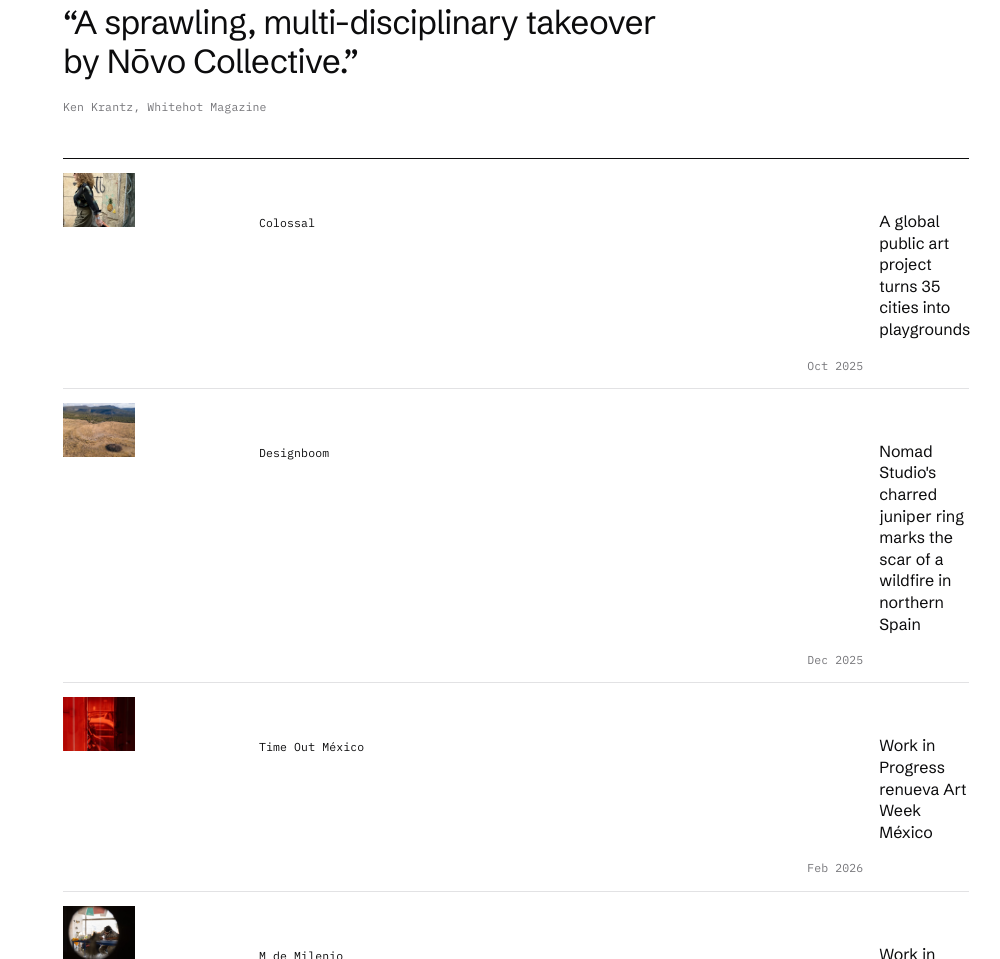
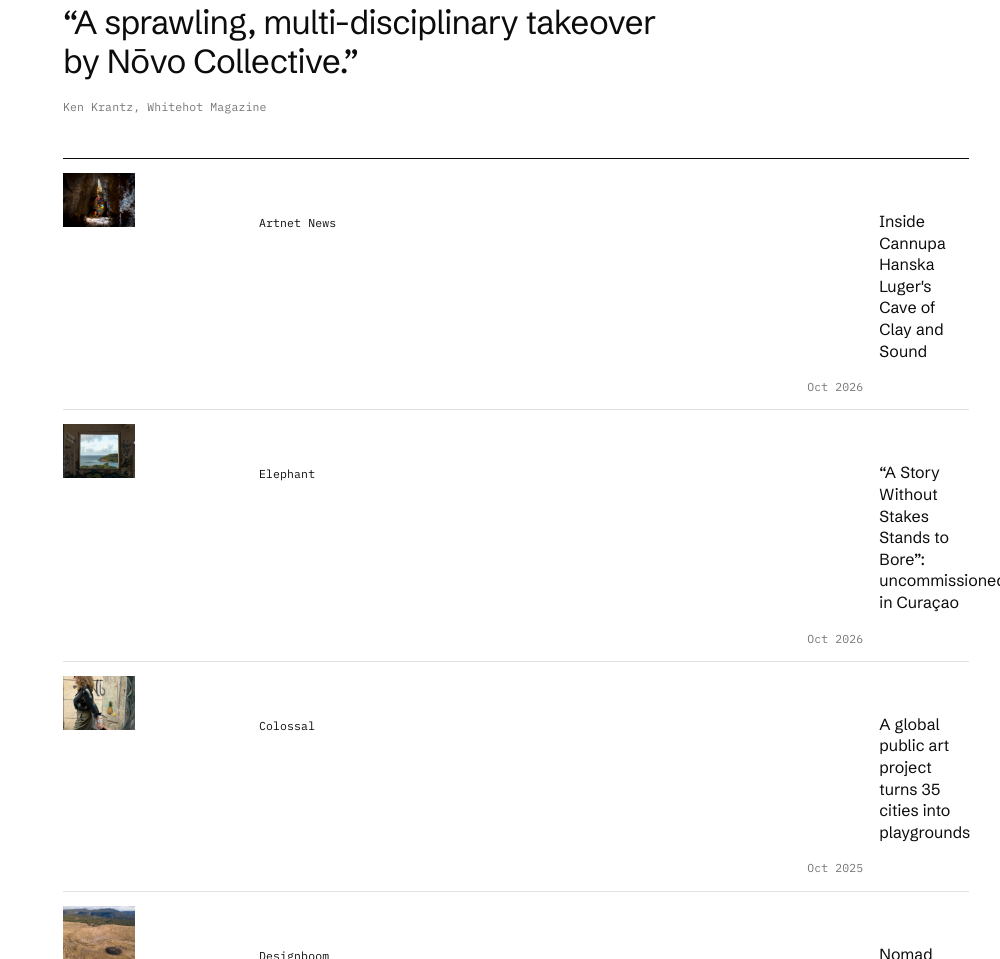
Before and after one commit to chuman-glitch/novocollective, a plain HTML site: page index.html in a window 1280 px wide. Shown: the part 6989-7948 px from the top of the page, without its empty margins (280-1280 px from the left). Drawn offline with Linux system fonts and the light colour scheme.

Commit message:
Add Artnet News and Elephant to press
Co-Authored-By: Claude Opus 5.5 <noreply@anthropic.com>

```diff
--- a/index.html
+++ b/index.html
@@ -317,6 +317,8 @@
       <blockquote class="quote">“A sprawling, multi-disciplinary takeover by Nōvo Collective.”<br><span class="mono mute">Ken Krantz, Whitehot Magazine</span></blockquote>
 <!-- press -->
       <ul class="press-list">
+        <li><a href="https://news.artnet.com/art-world/cannupa-hanska-luger-curacao-uncommissioned-2818058" target="_blank" rel="noopener" data-thumb="img/press/artnet.jpg"><span class="o mono">Artnet News</span><span class="t">Inside Cannupa Hanska Luger&#x27;s Cave of Clay and Sound</span><span class="d mono mute">Oct 2026</span></a></li>
+        <li><a href="https://elephant.art/a-story-without-stakes-stands-to-bore-uncommissioned-in-curacao/" target="_blank" rel="noopener" data-thumb="img/press/elephant.jpg"><span class="o mono">Elephant</span><span class="t">“A Story Without Stakes Stands to Bore”: uncommissioned in Curaçao</span><span class="d mono mute">Oct 2026</span></a></li>
         <li><a href="https://www.thisiscolossal.com/2025/10/novo-collective-uncommissioned/" target="_blank" rel="noopener" data-thumb="img/press/colossal.jpg"><span class="o mono">Colossal</span><span class="t">A global public art project turns 35 cities into playgrounds</span><span class="d mono mute">Oct 2025</span></a></li>
         <li><a href="https://www.designboom.com/architecture/nomad-studio-charred-juniper-ring-scar-wildfire-northern-spain-12-29-2025/" target="_blank" rel="noopener" data-thumb="img/press/designboom.jpg"><span class="o mono">Designboom</span><span class="t">Nomad Studio&#x27;s charred juniper ring marks the scar of a wildfire in northern Spain</span><span class="d mono mute">Dec 2025</span></a></li>
         <li><a href="https://www.timeoutmexico.mx/ciudad-de-mexico/arte/work-in-progress-renueva-art-week-mexico" target="_blank" rel="noopener" data-thumb="img/press/timeout.jpg"><span class="o mono">Time Out México</span><span class="t">Work in Progress renueva Art Week México</span><span class="d mono mute">Feb 2026</span></a></li>
```
Also changed, not shown: img/press/artnet.jpg (added), img/press/elephant.jpg (added).
